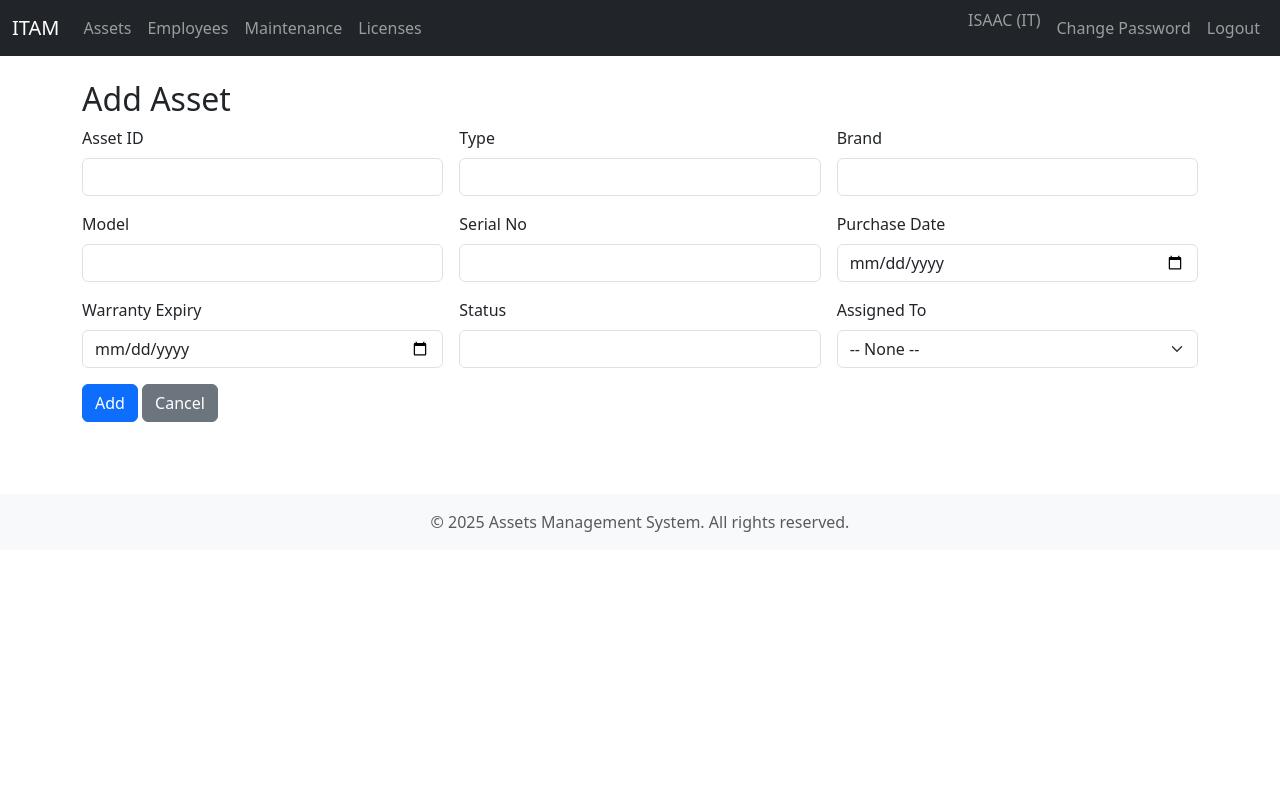
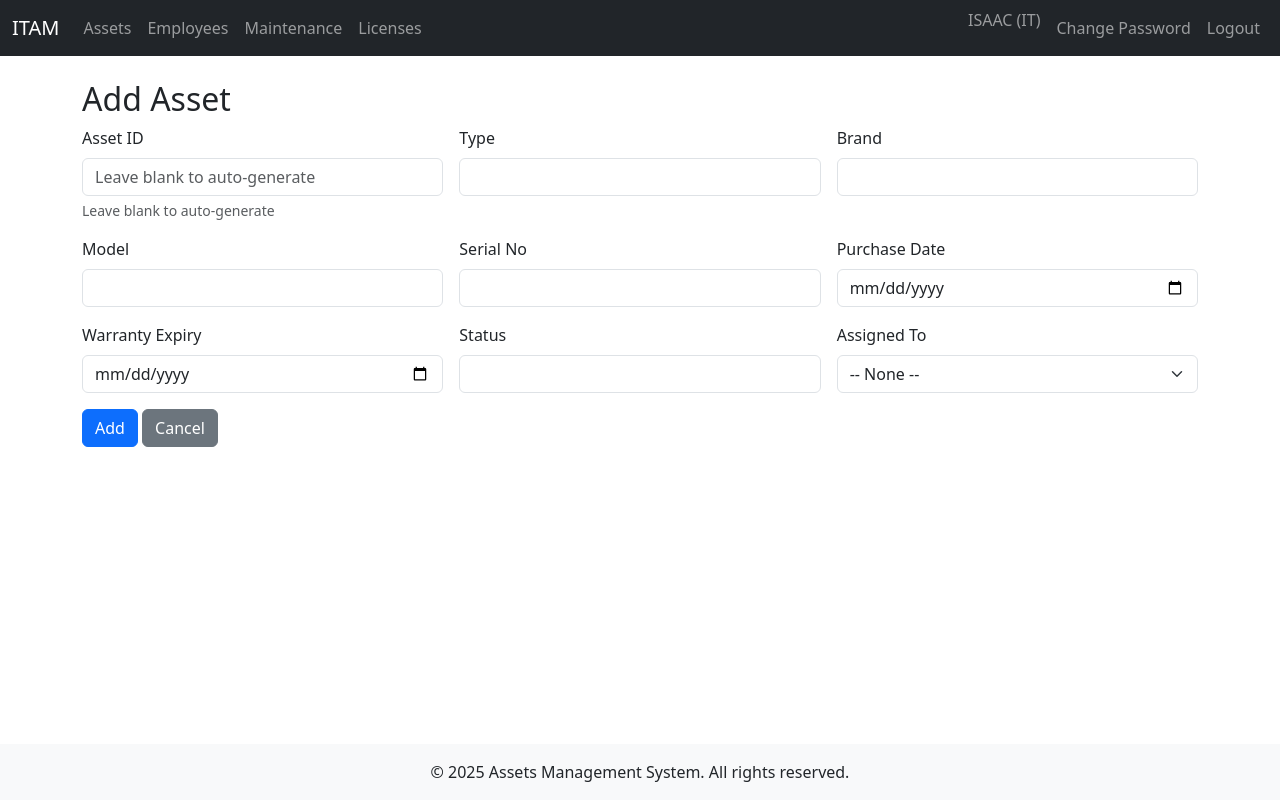
Before and after one commit to Tairo-joe/Assets-management, a Flask app: page /assets/new in a window 1280 px wide. Run offline with Flask 3, Linux system fonts and the light colour scheme; a user stored in the database is signed in.

Commit message:
Add files via upload

```diff
--- a/app/routes.py
+++ b/app/routes.py
@@ -463,8 +463,8 @@ def assets():
 def asset_new():
     if request.method == "POST":
         data = request.form
+        # Create the asset first without the asset_id
         asset = Asset(
-            asset_id=data["asset_id"],
             asset_type=data.get("asset_type"),
             brand=data.get("brand"),
             model=data.get("model"),
@@ -474,10 +474,21 @@ def asset_new():
             status=data.get("status"),
             assigned_to=data.get("assigned_to") or None,
         )
+
+        # Add to session to get the auto-incremented ID
         db.session.add(asset)
+        db.session.flush()  # This will assign an ID to the asset
+
+        # Generate asset_id if not provided
+        if not data.get("asset_id"):
+            asset.asset_id = f"AST-{asset.id:05d}"  # Format as AST-00001, AST-00002, etc.
+        else:
+            asset.asset_id = data["asset_id"]
+
         db.session.commit()
-        flash("Asset added", "success")
+        flash("Asset added successfully", "success")
         return redirect(url_for("main.assets"))
+
     employees = Employee.query.all()
     return render_template("assets/form.html", employees=employees, action="Add")
 
--- a/app/templates/assets/form.html
+++ b/app/templates/assets/form.html
@@ -4,7 +4,8 @@
 <form method="post" class="row g-3">
   <div class="col-md-4">
     <label class="form-label">Asset ID</label>
-    <input type="text" class="form-control" name="asset_id" value="{{ asset.asset_id if asset else '' }}" {% if action=='Edit' %}readonly{% endif %} required>
+    <input type="text" class="form-control" name="asset_id" value="{{ asset.asset_id if asset else '' }}" {% if action=='Edit' %}readonly{% else %}placeholder="Leave blank to auto-generate"{% endif %}>
+    <div class="form-text">Leave blank to auto-generate</div>
   </div>
   <div class="col-md-4">
     <label class="form-label">Type</label>
--- a/app/templates/base.html
+++ b/app/templates/base.html
@@ -1,5 +1,5 @@
 <!DOCTYPE html>
-<html lang="en">
+<html lang="en" class="h-100">
 <head>
   <meta charset="utf-8">
   <meta name="viewport" content="width=device-width, initial-scale=1, shrink-to-fit=no">
@@ -8,6 +8,22 @@
   <link href="https://cdn.jsdelivr.net/npm/bootstrap@5.3.2/dist/css/bootstrap.min.css" rel="stylesheet">
   <link rel="stylesheet" href="https://cdnjs.cloudflare.com/ajax/libs/font-awesome/6.4.0/css/all.min.css">
   <style>
+    html, body {
+      height: 100%;
+      margin: 0;
+    }
+    body {
+      display: flex;
+      flex-direction: column;
+    }
+    .content {
+      flex: 1 0 auto;
+      padding-bottom: 60px; /* Space for footer */
+    }
+    .footer {
+      flex-shrink: 0;
+      width: 100%;
+    }
     /* Make alerts more prominent and visible */
     .alert {
       position: fixed;
@@ -47,7 +63,7 @@
   </style>
   <script src="https://cdn.jsdelivr.net/npm/chart.js@4.4.0/dist/chart.umd.min.js"></script>
 </head>
-<body>
+<body class="d-flex flex-column h-100">
 <nav class="navbar navbar-expand-lg navbar-dark bg-dark">
   <div class="container-fluid">
     <a class="navbar-brand" href="{{ url_for('main.dashboard') }}">ITAM</a>
@@ -81,7 +97,7 @@
   </div>
 </nav>
 
-<div class="container py-4">
+<main class="content container py-4">
   <!-- Flash messages will be moved to the top-right corner -->
   <div id="flash-messages" class="position-fixed" style="z-index: 1050; top: 80px; right: 20px;">
     {% with messages = get_flashed_messages(with_categories=true) %}
@@ -98,8 +114,15 @@
   </div>
 
   {% block content %}{% endblock %}
-</div>
-<script src="https://cdn.jsdelivr.net/npm/bootstrap@5.3.2/dist/js/bootstrap.bundle.min.js"></script>
+  </main>
+
+  <footer class="footer bg-light py-3 mt-auto">
+    <div class="container text-center">
+      <span class="text-dark">&copy; 2025 Assets Management System. All rights reserved.</span>
+    </div>
+  </footer>
+
+  <script src="https://cdn.jsdelivr.net/npm/bootstrap@5.3.2/dist/js/bootstrap.bundle.min.js"></script>
 <script>
   // Show all alerts with animation
   document.addEventListener('DOMContentLoaded', function() {
@@ -143,15 +166,6 @@
   });
 </script>
 
-<footer class="bg-light py-3 mt-5">
-  <div class="container text-center text-muted">
-    <div class="row">
-      <div class="col-12">
-        <p class="mb-0">&copy; 2025 Assets Management System. All rights reserved.</p>
-      </div>
-    </div>
-  </div>
-</footer>
 
 </body>
 </html>
```
